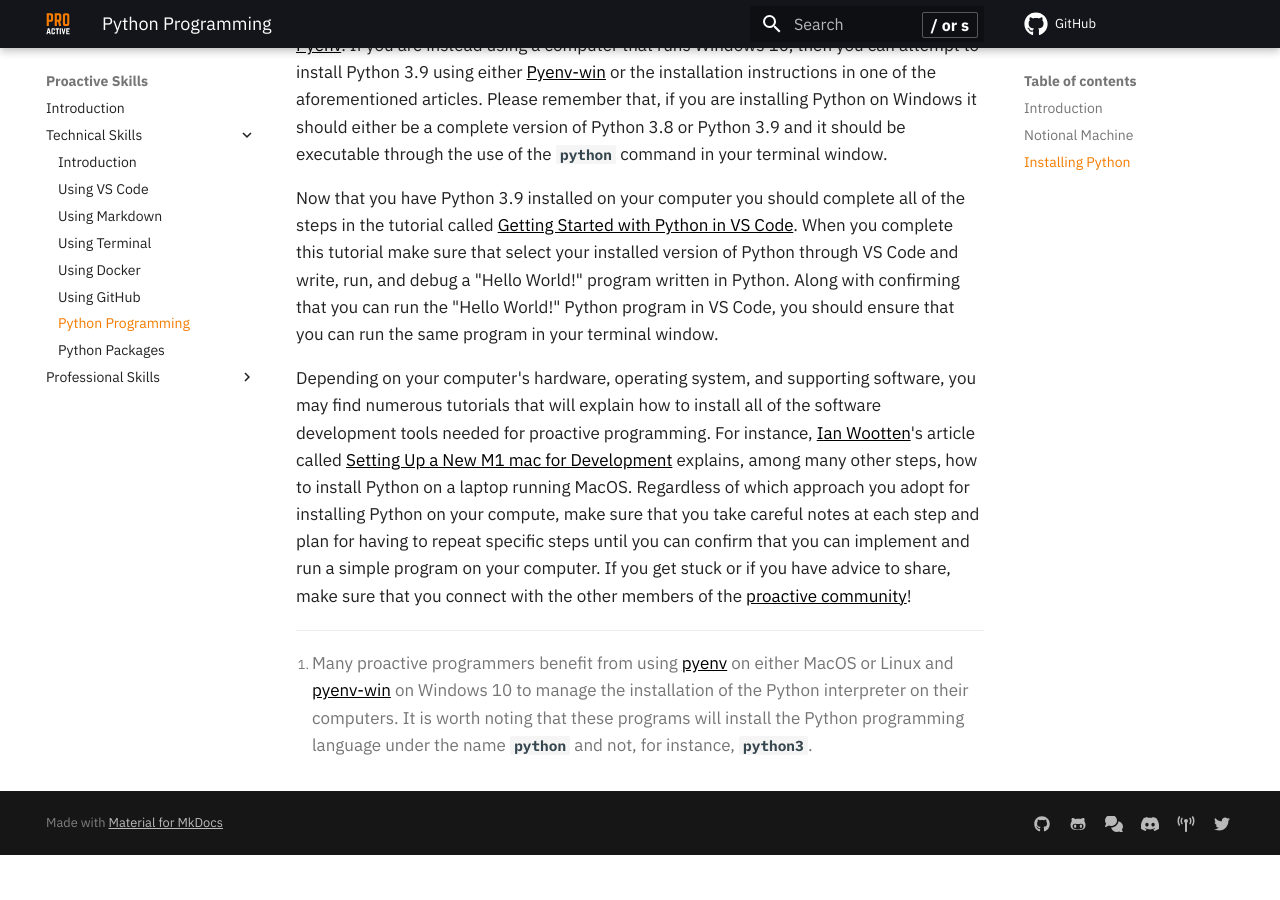
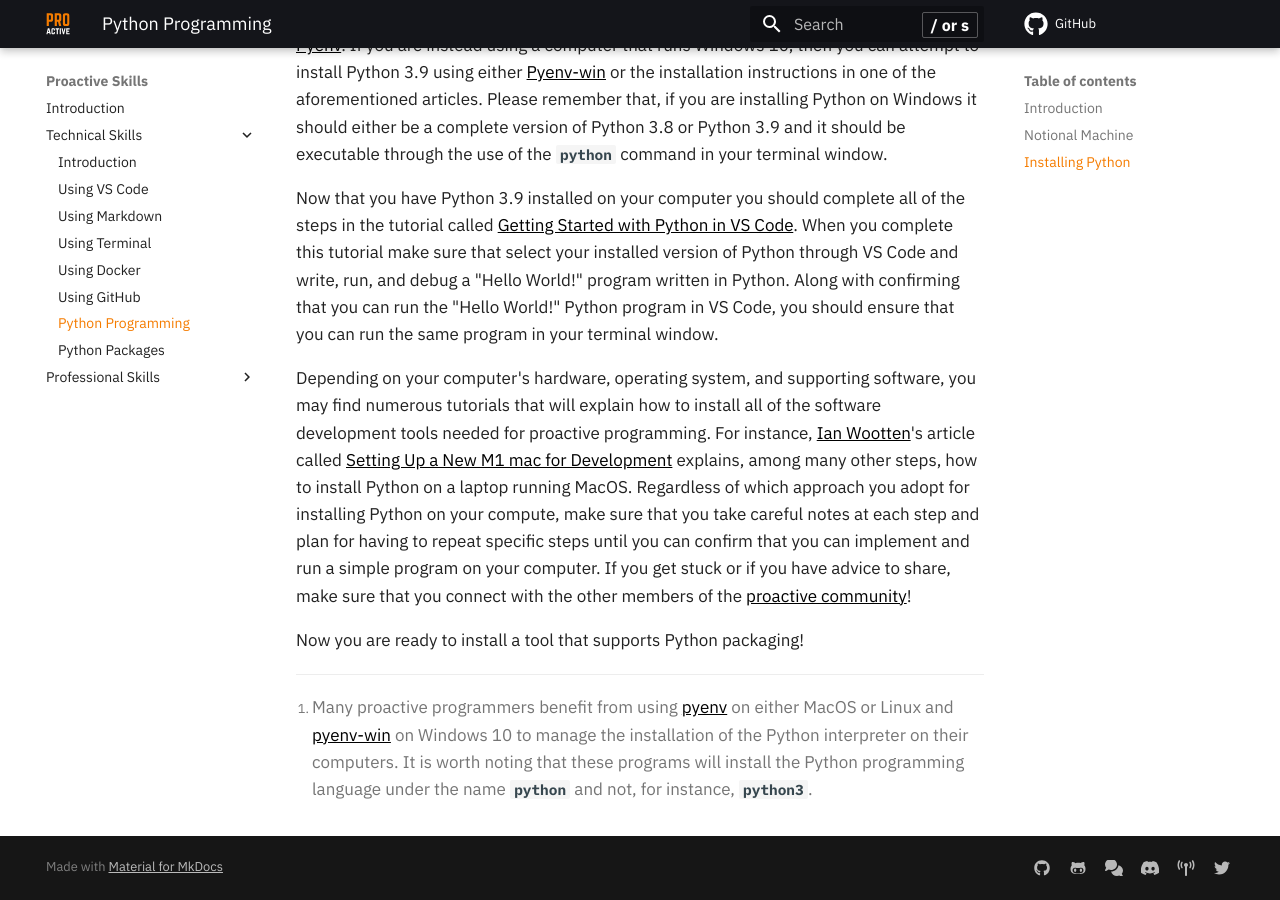
Before and after one commit to ProactiveProgrammers/www.proactiveprogrammers.com, an MkDocs documentation site: the page built from docs/proactive-skills/technical-skills/python-programming.md, in a window 1280 px wide and 900 px high, scrolled down 1643 px. Built offline with MkDocs 1.6.1 and Material for MkDocs 9.7.7, drawn with Linux system fonts in a browser that asks for light colours; comment, search, counter and statistics services are not loaded; before the commit the page ends 2498 px from its top, so only the background shows below that.

Commit message:
feat: Add the transition sentence in python-programming.

```diff
--- a/docs/proactive-skills/technical-skills/python-programming.md
+++ b/docs/proactive-skills/technical-skills/python-programming.md
@@ -99,6 +99,8 @@ simple program on your computer. If you get stuck or if you have advice to
 share, make sure that you connect with the other members of the [proactive
 community](/proactive-community/community-connections/)!
 
+Now you are ready to install a tool that supports Python packaging!
+
 [^1]: Many proactive programmers benefit from using
   [pyenv](https://github.com/pyenv/pyenv) on either MacOS or Linux and
   [pyenv-win](https://github.com/pyenv-win/pyenv-win) on Windows 10 to manage
```
